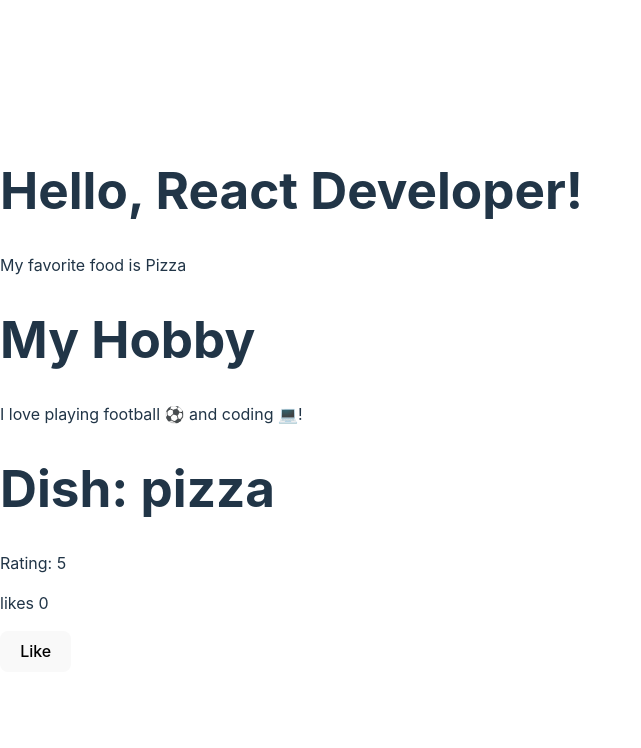
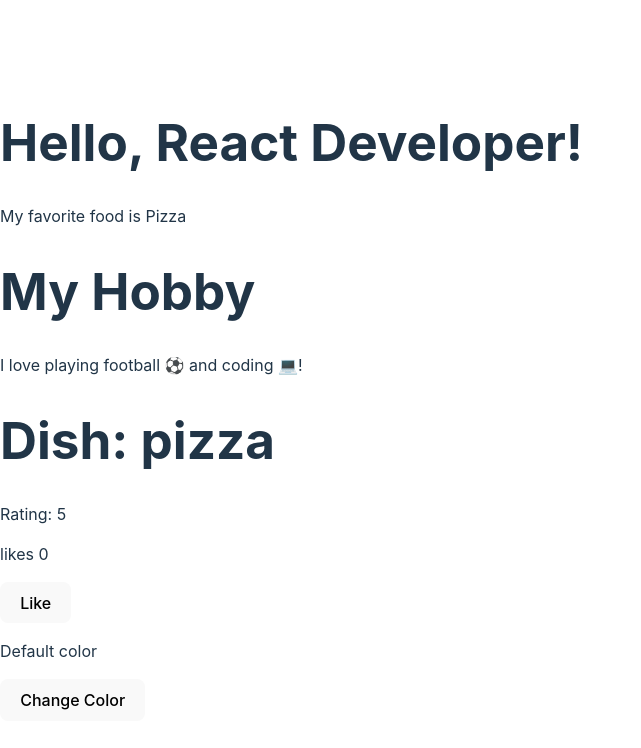
Before and after one commit to syedomer17/The-React.js, a React (Vite) app in the folder client/: page / in a window 1280 px wide. Shown: the top 748 px of the page, without its empty margins (0-641 px from the left). Built offline with nearby package versions, Linux system fonts and the light colour scheme.

Commit message:
Event Handling

```diff
--- a/client/src/App.jsx
+++ b/client/src/App.jsx
@@ -2,6 +2,7 @@ import React from 'react'
 import MyHobby from './components/MyHobby';
 import Food from './components/Food';
 import LikeButton from './components/LikeButton';
+import ColorChanger from './components/ColorChanger';
 
 const App = () => {
     const favoriteFood = "Pizza";
@@ -12,6 +13,7 @@ const App = () => {
       <MyHobby />
       <Food dish="pizza" rating = {5} />
       <LikeButton />
+      <ColorChanger />
     </div>
   )
 }
--- /dev/null
+++ b/client/src/components/ColorChanger.jsx
@@ -0,0 +1,19 @@
+// ColorChanger.jsx
+import React, { useState } from 'react';
+
+const ColorChanger = () => {
+  const [text, setText] = useState('Default color');
+
+  const handleClick = () => {
+    setText('Color changed to blue!');
+  };
+
+  return (
+    <div>
+      <p>{text}</p>
+      <button onClick={handleClick}>Change Color</button>
+    </div>
+  );
+};
+
+export default ColorChanger;
```
